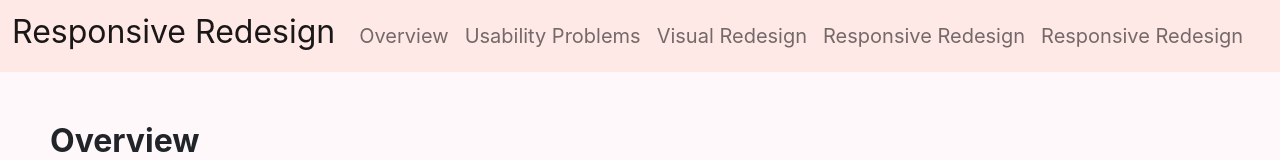
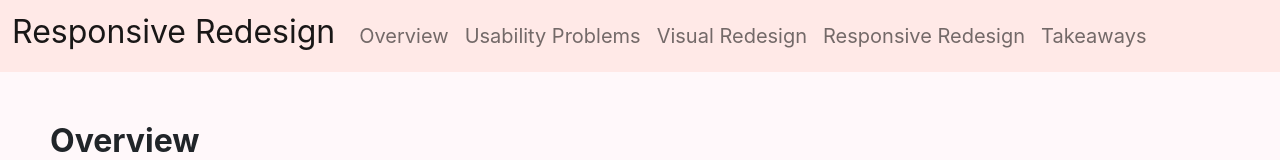
Before and after one commit to eclecticsloth404/portfolio_responsive, a plain HTML site: page index.html in a window 1280 px wide. Shown: the top 160 px of the page. Drawn offline with nearby package versions, Linux system fonts and the light colour scheme.

Commit message:
Update index.html

```diff
--- a/index.html
+++ b/index.html
@@ -32,7 +32,7 @@
               <a class="nav-link" href="#responsive">Responsive Redesign</a>
             </li>
             <li class="nav-item">
-              <a class="nav-link" href="#reflection">Responsive Redesign</a>
+              <a class="nav-link" href="#reflection">Takeaways</a>
             </li>
           </ul>
         </div>
```
